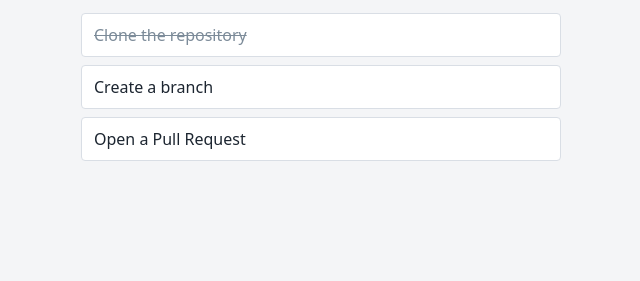
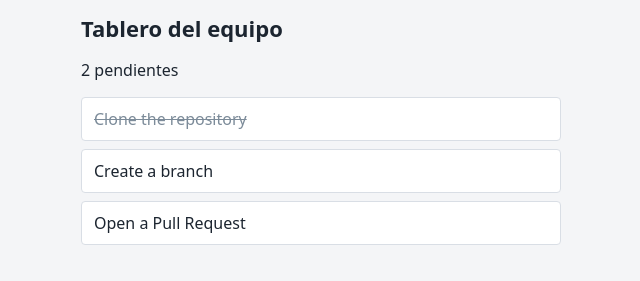
Before and after one commit to Richowicho/lab-tablero-web, a plain HTML site: page index.html in a window 1280 px wide. Shown: the part 73-354 px from the top of the page, without its empty margins (319-959 px from the left). Drawn offline with Linux system fonts and the light colour scheme.

Commit message:
feat: contador de tareas pendientes

```diff
--- a/app.js
+++ b/app.js
@@ -3,6 +3,13 @@ const TAREAS = [
   { texto: "Create a branch", hecha: false },
   { texto: "Open a Pull Request", hecha: false },
 ];
+
+function actualizarContador() {
+  const pendientes = TAREAS.filter(function (t) {
+    return !t.hecha;
+  }).length;
+  document.querySelector("#contador").textContent = pendientes + " pendientes";
+}
 
 function render() {
   const lista = document.querySelector("#lista");
@@ -13,6 +20,9 @@ function render() {
     li.textContent = t.texto;
     lista.appendChild(li);
   });
+
+  actualizarContador();
+
 }
 
 render();
--- a/index.html
+++ b/index.html
@@ -10,8 +10,9 @@
   <main class="tablero">
     <h1>Team Board</h1>
     <!-- ZONE A: header -->
-    <ul id="lista"></ul>
-    <!-- ZONE B: footer -->
+    <h1>Tablero del equipo</h1>
+    <p id="contador" class="contador"></p>
+    <ul id="lista"></ul>    <!-- ZONE B: footer -->
   </main>
   <script src="app.js"></script>
 </body>
--- a/styles.css
+++ b/styles.css
@@ -21,6 +21,12 @@ body {
 h1 {
   font-size: 22px;
   margin: 0 0 16px;
+  .contador {
+  font-family: monospace;
+  font-size: 13px;
+  color: var(--acento);
+  margin: 0 0 16px;
+}
 }
 
 #lista {
```
